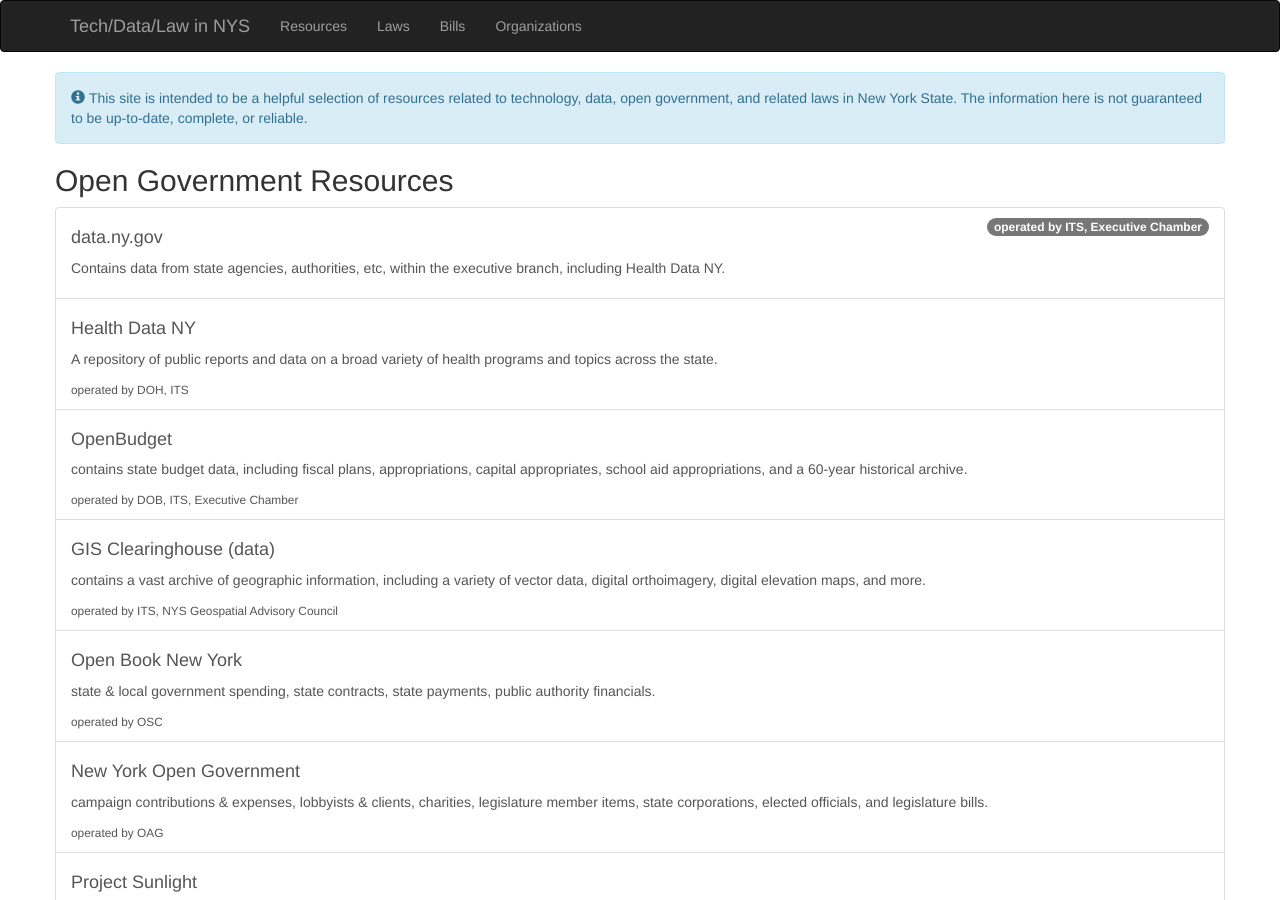
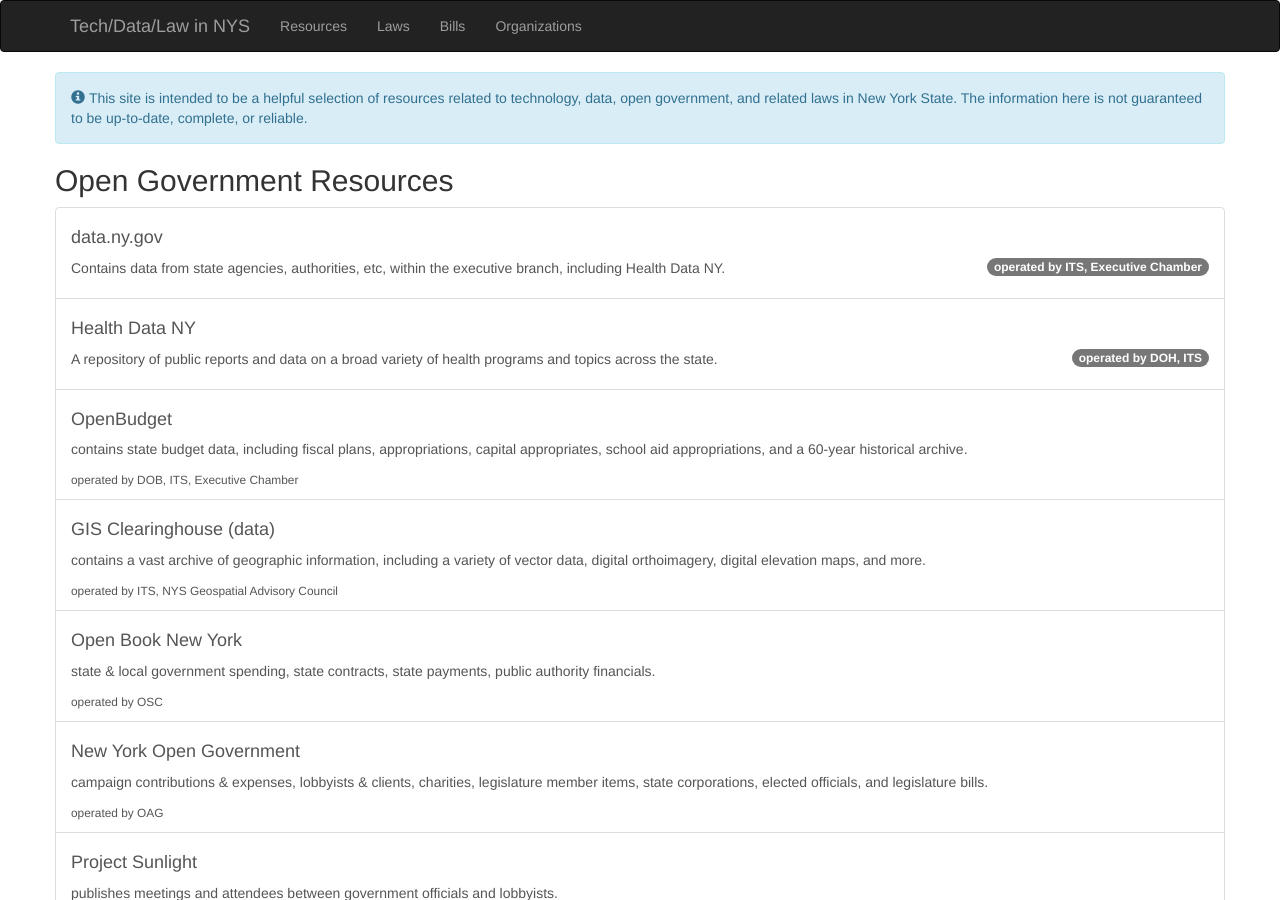
Before and after one commit to technickle/open-data-resources, a Jekyll site: the page built from resources/index.md, in a window 1280 px wide and 900 px high. Built offline with Jekyll 4.4.1, drawn with Linux system fonts in a browser that asks for light colours; nearby versions of some CDN libraries.

Commit message:
Update index.md

```diff
--- a/resources/index.md
+++ b/resources/index.md
@@ -7,14 +7,14 @@ layout: default
 
 <div class="list-group">
   <a class="list-group-item" href="https://data.ny.gov">
+    <h4>data.ny.gov</h4>
     <span class="badge">operated by ITS, Executive Chamber</span>
-    <h4>data.ny.gov</h4>
     <p>Contains data from state agencies, authorities, etc, within the executive branch, including Health Data NY.</p>
   </a>
   <a class="list-group-item" href="https://health.data.ny.gov">
     <h4>Health Data NY</h4>
+    <span class="badge">operated by DOH, ITS</span>
     <p>A repository of public reports and data on a broad variety of health programs and topics across the state.</p>
-    <small>operated by DOH, ITS</small>
   </a>
   <a class="list-group-item" href="http://openbudget.ny.gov">
     <h4>OpenBudget </h4>
```
